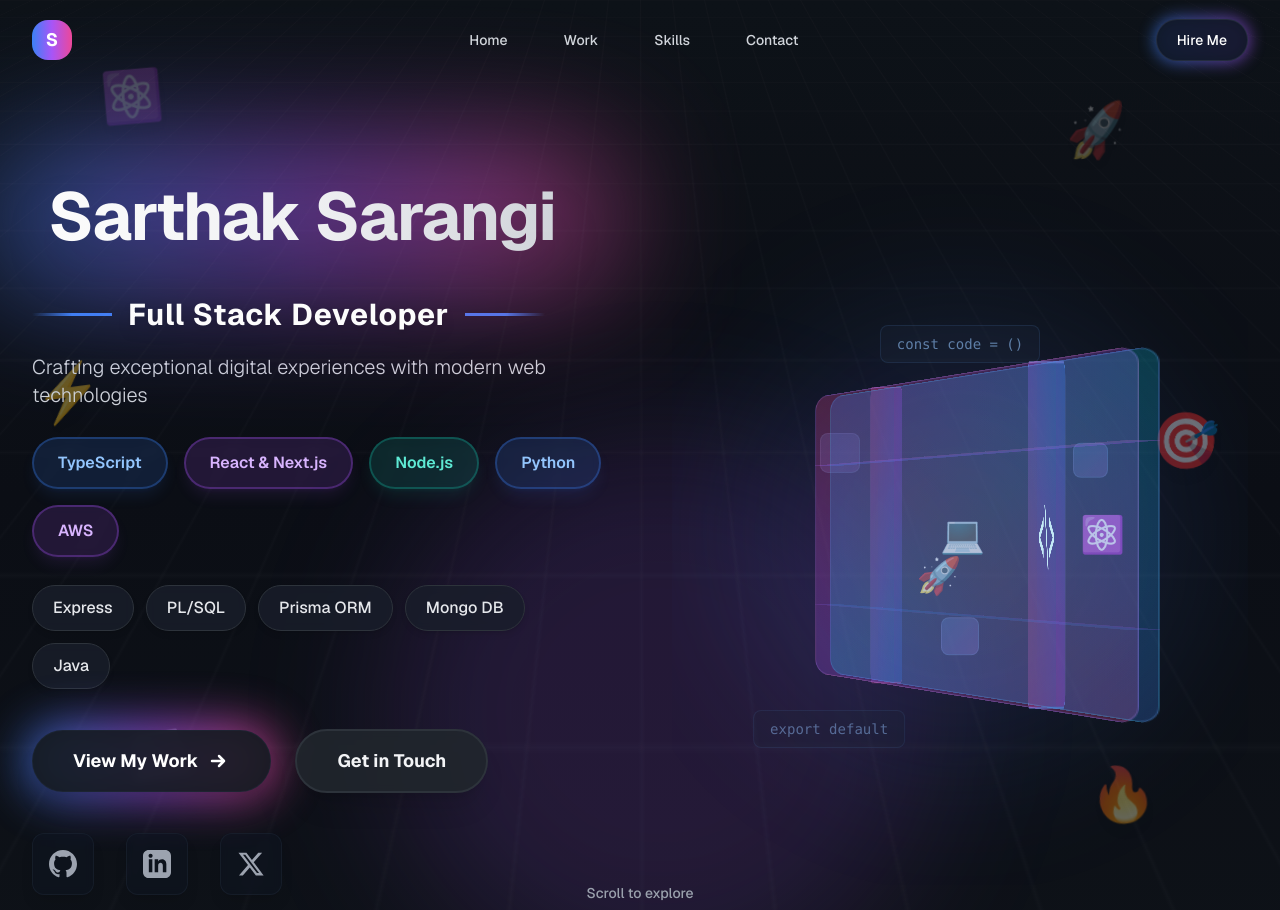
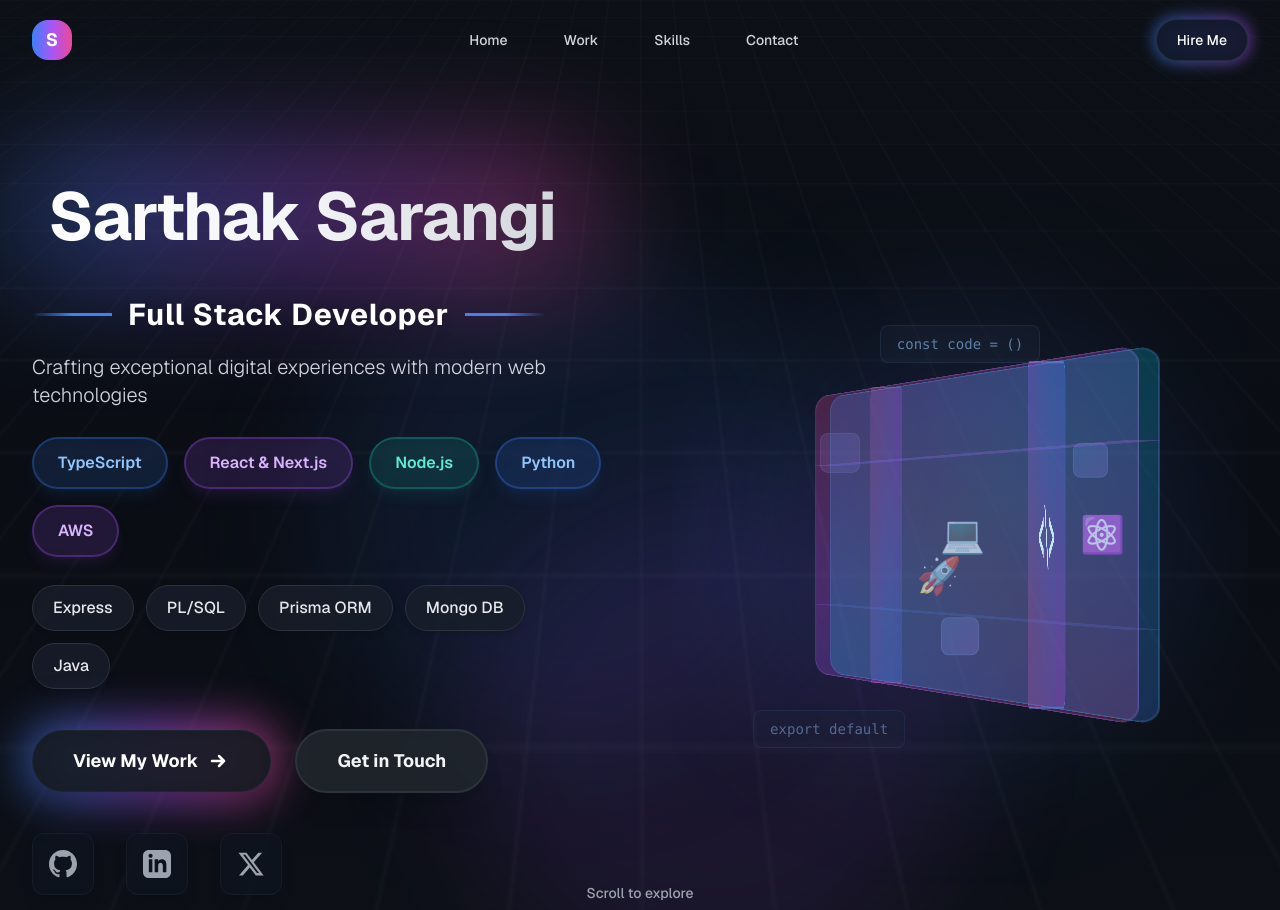
Before and after one commit to sarthaksarangi/next-portfolio, a Next.js app: page / in a window 1280 px wide. Shown: the top 910 px of the page. Built offline with nearby package versions, Linux system fonts and the light colour scheme.

Commit message:
Removed jitter reduced animations

```diff
--- a/app/components/HeroSection.tsx
+++ b/app/components/HeroSection.tsx
@@ -3,8 +3,6 @@
 import React from "react";
 import { motion } from "framer-motion";
 import { TechIllustration } from "./TexhIllustration";
-
-// 3D Abstract Tech Illustration Component
 
 export const HeroSection = () => {
   const containerVariants = {
@@ -12,7 +10,7 @@
     visible: {
       opacity: 1,
       transition: {
-        staggerChildren: 0.08, // Increase to 0.08-0.1
+        staggerChildren: 0.1,
         delayChildren: 0.1,
       },
     },
@@ -30,84 +28,21 @@
     },
   };
 
-  const floatingIcons = [
-    { icon: "⚛️", delay: "0s", position: { top: "8%", left: "8%" } },
-    { icon: "🚀", delay: "1.5s", position: { top: "12%", right: "12%" } },
-    { icon: "💻", delay: "0.5s", position: { bottom: "20%", left: "10%" } },
-    { icon: "🔥", delay: "2s", position: { bottom: "15%", right: "10%" } },
-    { icon: "⚡", delay: "1s", position: { top: "40%", left: "3%" } },
-    { icon: "🎯", delay: "2.5s", position: { top: "45%", right: "5%" } },
-  ];
-
   return (
     <div
       id="hero"
       className="relative min-h-screen flex items-center justify-center overflow-hidden bg-gradient-to-b from-[#0d1117] via-[#0a0d14] to-[#0d1117]"
     >
-      {/* Enhanced Animated Background Grid */}
-      <div className="absolute inset-0 grid-background opacity-[0.12] md:opacity-[0.18]">
-        <div className="grid-overlay animate-pulse-slow"></div>
+      {/* Static Background Grid - removed animation */}
+      <div className="absolute inset-0 grid-background opacity-[0.12] md:opacity-[0.18]" />
+
+      {/* Static Gradient Orbs - removed animations */}
+      <div className="absolute inset-0 overflow-hidden pointer-events-none">
+        <div className="absolute top-1/4 left-1/4 w-[500px] h-[500px] bg-blue-500/10 rounded-full blur-3xl" />
+        <div className="absolute bottom-0 right-1/4 w-[500px] h-[500px] bg-purple-500/10 rounded-full blur-3xl" />
       </div>
 
-      {/* Gradient Orbs for visual depth */}
-      <div className="absolute inset-0 overflow-hidden pointer-events-none">
-        <motion.div
-          animate={{
-            x: [0, 50, 0],
-            y: [0, 30, 0],
-            scale: [1, 1.1, 1],
-          }}
-          transition={{
-            duration: 8,
-            repeat: Infinity,
-            ease: "easeInOut",
-          }}
-        />
-        <motion.div
-          className="absolute bottom-0 right-1/4 w-[500px] h-[500px] bg-purple-500/15 rounded-full blur-3xl"
-          animate={{
-            x: [0, -50, 0],
-            y: [0, -30, 0],
-            scale: [1, 1.1, 1],
-          }}
-          transition={{
-            duration: 10,
-            repeat: Infinity,
-            ease: "easeInOut",
-            delay: 2,
-          }}
-        />
-      </div>
-
-      {/* Floating Tech Icons (hidden on mobile, visible on tablet+) */}
-      <div className="absolute inset-0 overflow-hidden hidden md:block pointer-events-none">
-        {floatingIcons.map((item, index) => (
-          <motion.div
-            key={index}
-            className="absolute opacity-25 md:opacity-35"
-            style={item.position}
-            initial={{ opacity: 0, scale: 0 }}
-            animate={{
-              opacity: [0.2, 0.4, 0.2],
-              y: [0, -30, 0],
-              rotate: [0, 10, -10, 0],
-              scale: [1, 1.15, 1],
-            }}
-            transition={{
-              duration: 8,
-              delay: index * 0.5,
-              repeat: Infinity,
-              ease: "easeInOut",
-            }}
-          >
-            <span className="text-3xl md:text-4xl lg:text-5xl block filter drop-shadow-lg">
-              {item.icon}
-            </span>
-          </motion.div>
-        ))}
-      </div>
-
-      {/* Hero Content - Split Layout */}
+      {/* Hero Content */}
       <motion.div
         variants={containerVariants}
         initial="hidden"
@@ -117,24 +52,12 @@
         <div className="grid grid-cols-1 lg:grid-cols-2 gap-8 lg:gap-12 xl:gap-16 items-center w-full">
           {/* Left Column - Text Content */}
           <div className="text-center lg:text-left space-y-6 sm:space-y-8 md:space-y-10 order-2 lg:order-1">
-            {/* Name Section with enhanced gradient */}
+            {/* Name Section - simplified glow */}
             <motion.div
               variants={itemVariants}
               className="relative inline-block"
             >
-              {/* Animated gradient glow */}
-              <motion.div
-                className="absolute -inset-2 sm:-inset-3 md:-inset-4 bg-gradient-to-r from-blue-500 via-purple-500 to-pink-500 rounded-3xl blur-2xl md:blur-3xl opacity-70"
-                animate={{
-                  opacity: [0.5, 0.8, 0.5],
-                  scale: [1, 1.08, 1],
-                }}
-                transition={{
-                  duration: 4,
-                  repeat: Infinity,
-                  ease: "easeInOut",
-                }}
-              />
+              <div className="absolute -inset-2 sm:-inset-3 md:-inset-4 bg-gradient-to-r from-blue-500 via-purple-500 to-pink-500 rounded-3xl blur-2xl md:blur-3xl opacity-50" />
               <h1
                 className="relative font-bold tracking-tight bg-clip-text text-transparent bg-gradient-to-r from-white via-gray-100 to-gray-300 leading-[1.1] sm:leading-[1.15] md:leading-[1.2] px-2 sm:px-4 drop-shadow-2xl"
                 style={{ fontSize: "clamp(1.5rem, 6vw, 4.2rem)" }}
@@ -150,21 +73,11 @@
             >
               <div className="flex flex-col items-center lg:items-start gap-4 sm:gap-5">
                 <div className="flex items-center gap-2 sm:gap-3 md:gap-4">
-                  <motion.span
-                    className="h-[2px] sm:h-[2.5px] w-8 sm:w-12 md:w-20 bg-gradient-to-r from-transparent via-blue-500 to-blue-500"
-                    initial={{ width: 0 }}
-                    animate={{ width: ["0px", "80px", "80px"] }}
-                    transition={{ duration: 1.2, delay: 0.8 }}
-                  />
+                  <span className="h-[2px] sm:h-[2.5px] w-12 sm:w-16 md:w-20 bg-gradient-to-r from-transparent via-blue-500 to-blue-500" />
                   <h2 className="text-lg sm:text-xl md:text-2xl lg:text-3xl tracking-wide font-bold text-white whitespace-nowrap drop-shadow-lg">
                     Full Stack Developer
                   </h2>
-                  <motion.span
-                    className="h-[2px] sm:h-[2.5px] w-8 sm:w-12 md:w-20 bg-gradient-to-l from-transparent via-blue-500 to-blue-500"
-                    initial={{ width: 0 }}
-                    animate={{ width: ["0px", "80px", "80px"] }}
-                    transition={{ duration: 1.2, delay: 0.8 }}
-                  />
+                  <span className="h-[2px] sm:h-[2.5px] w-12 sm:w-16 md:w-20 bg-gradient-to-l from-transparent via-blue-500 to-blue-500" />
                 </div>
                 <p className="text-base sm:text-lg md:text-xl lg:text-xl text-gray-200 sm:text-gray-300 max-w-2xl lg:max-w-none mx-auto lg:mx-0 px-4 sm:px-6 lg:px-0 leading-relaxed font-light">
                   Crafting exceptional digital experiences with modern web
@@ -250,17 +163,7 @@
                 whileHover={{ scale: 1.05 }}
                 whileTap={{ scale: 0.95 }}
               >
-                <motion.div
-                  className="absolute -inset-1 sm:-inset-1.5 bg-gradient-to-r from-blue-500 via-purple-500 to-pink-500 rounded-full blur-lg sm:blur-xl opacity-80 group-hover:opacity-100 transition-opacity duration-300"
-                  animate={{
-                    opacity: [0.7, 0.9, 0.7],
-                  }}
-                  transition={{
-                    duration: 3,
-                    repeat: Infinity,
-                    ease: "easeInOut",
-                  }}
-                />
+                <div className="absolute -inset-1 sm:-inset-1.5 bg-gradient-to-r from-blue-500 via-purple-500 to-pink-500 rounded-full blur-lg sm:blur-xl opacity-70 group-hover:opacity-90 transition-opacity duration-300" />
                 <span className="relative px-6 sm:px-8 md:px-10 py-3 sm:py-3.5 md:py-4 bg-[#161B22]/90 hover:bg-[#1a2028] rounded-full inline-flex items-center justify-center w-full sm:w-auto text-sm sm:text-base md:text-lg font-bold text-white group-hover:text-gray-100 transition-colors duration-300 border border-gray-800/60 backdrop-blur-sm shadow-xl">
                   View My Work
                   <svg
@@ -289,7 +192,7 @@
               </motion.a>
             </motion.div>
 
-            {/* Social Links with better icons */}
+            {/* Social Links */}
             <motion.div
               variants={itemVariants}
               className="flex justify-center lg:justify-start gap-5 sm:gap-6 md:gap-8 mt-10 sm:mt-12 md:mt-14"
@@ -345,7 +248,7 @@
                   initial={{ opacity: 0, y: 10 }}
                   animate={{ opacity: 1, y: 0 }}
                   transition={{ delay: 2.2 + index * 0.1 }}
-                  whileHover={{ scale: 1.15, y: -4, rotate: [0, -5, 5, 0] }}
+                  whileHover={{ scale: 1.15, y: -4 }}
                   whileTap={{ scale: 0.95 }}
                 >
                   <div className="absolute inset-0 bg-gradient-to-r from-blue-500/0 via-purple-500/10 to-pink-500/0 rounded-xl opacity-0 group-hover:opacity-100 transition-opacity duration-300" />
@@ -359,18 +262,13 @@
           <motion.div
             variants={itemVariants}
             className="order-1 lg:order-2 h-[400px] sm:h-[500px] md:h-[600px] lg:h-[600px] xl:h-[700px] min-h-[400px] flex items-center justify-center relative w-full"
-            style={{
-              transformStyle: "preserve-3d",
-              perspective: "1000px",
-              willChange: "transform",
-            }}
           >
             <TechIllustration />
           </motion.div>
         </div>
       </motion.div>
 
-      {/* Enhanced Scroll Indicator */}
+      {/* Scroll Indicator - static animation */}
       <motion.div
         className="absolute bottom-8 sm:bottom-10 md:bottom-12 inset-x-0 flex flex-col items-center gap-3"
         initial={{ opacity: 0, y: -10 }}
@@ -380,17 +278,11 @@
         <span className="text-gray-400 text-xs sm:text-sm font-medium">
           Scroll to explore
         </span>
-        <motion.svg
-          className="w-6 h-6 sm:w-7 sm:h-7 text-gray-400"
+        <svg
+          className="w-6 h-6 sm:w-7 sm:h-7 text-gray-400 animate-bounce"
           fill="none"
           stroke="currentColor"
           viewBox="0 0 24 24"
-          animate={{ y: [0, 10, 0] }}
-          transition={{
-            duration: 1.5,
-            repeat: Infinity,
-            ease: "easeInOut",
-          }}
         >
           <path
             strokeLinecap="round"
@@ -398,7 +290,7 @@
             strokeWidth={2.5}
             d="M19 14l-7 7m0 0l-7-7m7 7V3"
           />
-        </motion.svg>
+        </svg>
       </motion.div>
     </div>
   );
--- a/app/components/ProjectsSection.tsx
+++ b/app/components/ProjectsSection.tsx
@@ -220,7 +220,7 @@
                           {project.imageUrl ? (
                             <Image
                               width={500}
-                              height={200}
+                              height={500}
                               src={project.imageUrl}
                               alt={project.title}
                               className="w-full h-full object-cover transition-transform duration-700 group-hover/image:scale-110"
--- a/package.json
+++ b/package.json
@@ -10,6 +10,7 @@
 	},
 	"dependencies": {
 		"framer-motion": "^12.0.6",
+		"lucide-react": "^0.554.0",
 		"next": "15.1.6",
 		"react": "^19.0.0",
 		"react-dom": "^19.0.0"
```
Also changed, not shown: 1 other file (tests, documents, lock files or other folders).
